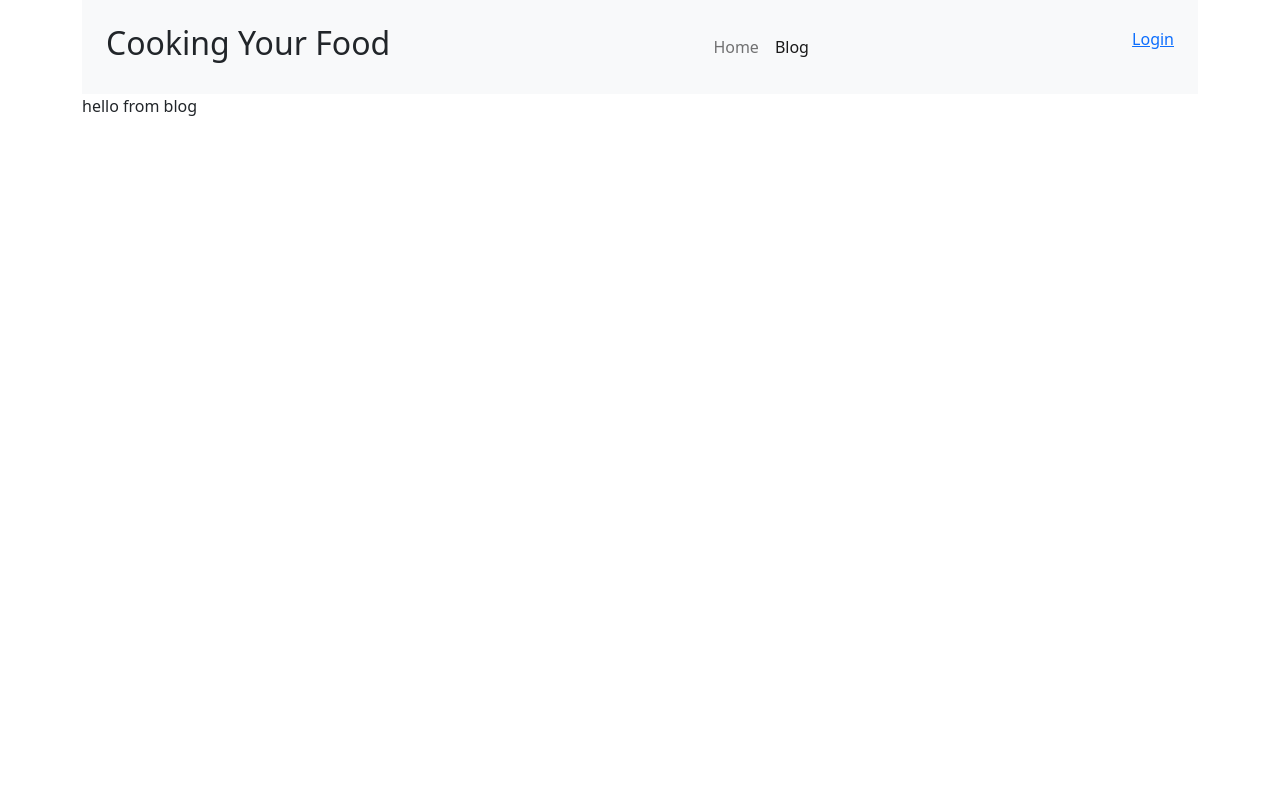
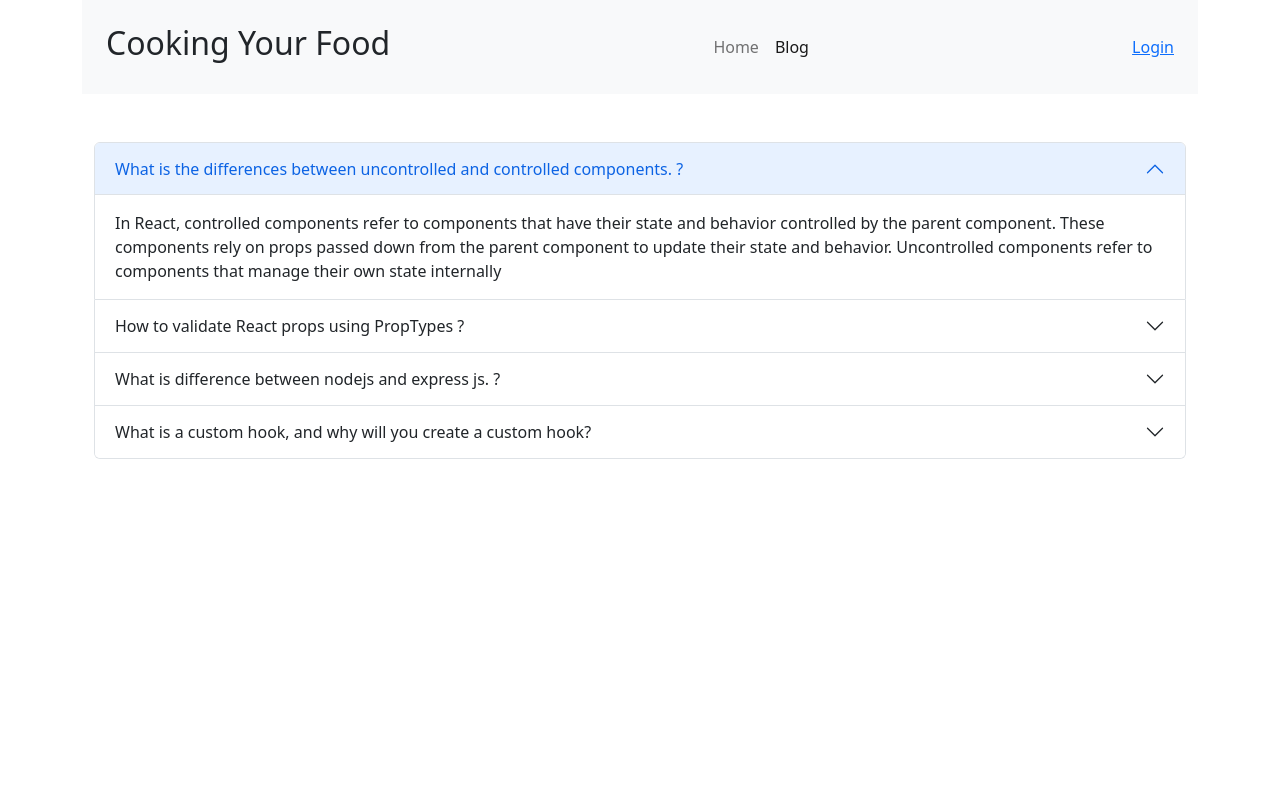
Before and after one commit to Jakir80/Recipe-hunter-Client, a React (Vite) app: page /blog in a window 1280 px wide. Shown: the top 797 px of the page. Built offline with nearby package versions, Linux system fonts and the light colour scheme; no server answers.

Commit message:
given -blog-post-answer

```diff
--- a/src/Blog/Blog.jsx
+++ b/src/Blog/Blog.jsx
@@ -1,10 +1,44 @@
 /* eslint-disable no-unused-vars */
 import React from 'react';
+import { Accordion } from 'react-bootstrap';
 
 const Blog = () => {
     return (
-        <div>
-            hello from blog
+        <div className='container mt-4 pt-4'>
+            <Accordion defaultActiveKey="0">
+                <Accordion.Item eventKey="0">
+                    <Accordion.Header>What is the differences between uncontrolled and controlled components. ?</Accordion.Header>
+                    <Accordion.Body>
+                        In React, controlled components refer to components that have their state and behavior controlled by the parent component. These components rely on props passed down from the parent component to update their state and behavior. Uncontrolled components refer to components that manage their own state internally
+                    </Accordion.Body>
+                </Accordion.Item>
+                <Accordion.Item eventKey="1">
+                    <Accordion.Header>How to validate React props using PropTypes ?</Accordion.Header>
+                    <Accordion.Body>
+                        React PropTypes validators
+
+                        1. any : The prop can be of any data type. <br />
+                        2.   bool : The prop should be a Boolean. <br />
+                        3. number : The prop should be a number. <br />
+                        4. string : The prop should be a string. <br />
+                        5.func : The prop should be a function. <br />
+                        6. array : The prop should be an array. <br />
+                        7. object : The prop should be an object. <br />
+                    </Accordion.Body>
+                </Accordion.Item>
+                <Accordion.Item eventKey="3">
+                    <Accordion.Header>What is difference between nodejs and express js. ?</Accordion.Header>
+                    <Accordion.Body>
+                    js web application framework that provides a robust set of features for web and mobile applications. In other words, NodeJS is the package, which provides the JavaScript run-time environment, whereas Express is a framework that sits on top of NodeJS and helps us to handle requests and responses.
+                    </Accordion.Body>
+                </Accordion.Item>
+                <Accordion.Item eventKey="3">
+                    <Accordion.Header>What is a custom hook, and why will you create a custom hook?</Accordion.Header>
+                    <Accordion.Body>
+                    Custom React JS hooks offer reusability as when a custom hook is created, it can be reused easily, which makes the code cleaner and reduces the time to write the code. It also enhances the rendering speed of the code as a custom hook does not need to be rendered again and again while rendering the whole code
+                    </Accordion.Body>
+                </Accordion.Item>
+            </Accordion>
         </div>
     );
 };
--- a/src/Register/SignUp.jsx
+++ b/src/Register/SignUp.jsx
@@ -2,21 +2,21 @@
 /* eslint-disable no-unused-vars */
 import React, { useContext, useState } from 'react';
 import { Link } from 'react-router-dom';
-// import { AuthContext } from '../providers/AuthProvider';
-// import { AuthContext } from '../AuthProvider/AuthProvider';
+
 import { Spinner } from 'react-bootstrap';
 import { AuthContext } from '../AuthProvider/AuthProvider';
 import './SignUp.css';
 const SignUp = () => {
     const [error, setError] = useState('');
-        const { createUser,googlesign, handlegithublogin,loading} = useContext(AuthContext);
-const handlegooglesignin=()=>{
+    const [success,setSuccess]=useState('')
+    const { createUser, googlesign, handlegithublogin, loading } = useContext(AuthContext);
+    const handlegooglesignin = () => {
         googlesign()
     }
-const gihublogin=()=>{
+    const gihublogin = () => {
         handlegithublogin()
     }
-if(loading){
+    if (loading) {
         return <Spinner animation="border" variant="primary" />
     }
     const handleSignUp = event => {
@@ -40,6 +40,7 @@ if(loading){
             .then(result => {
                 const loggedUser = result.user;
                 console.log(loggedUser)
+                setSuccess("user created successfully")
             })
             .catch(error => {
                 console.log(error);
@@ -69,11 +70,12 @@ if(loading){
             </form>
             <p><small>Already have an account? <Link to="/login">Login</Link></small>
 
-
+            <p>{success}</p>
             </p>
             <button onClick={handlegooglesignin} className='btn btn-lg btn-outline-success m-2 font-bold'>sign in with google</button>
             <button onClick={gihublogin} className='btn btn-lg btn-outline-info '> sign in with github</button>
             <p className='text-error'>{error}</p>
+
         </div>
     );
 };
--- a/src/Routs/Menubar.jsx
+++ b/src/Routs/Menubar.jsx
@@ -1,10 +1,12 @@
 /* eslint-disable no-unused-vars */
-import React from 'react';
+import React, { useContext } from 'react';
 import { Nav, Navbar } from 'react-bootstrap';
 import { Link, useLocation } from 'react-router-dom';
+import { AuthContext } from '../AuthProvider/AuthProvider';
 const Menubar = () => {
   const location = useLocation();
-
+  const {user}=useContext(AuthContext)
+  console.log(user)
   const isActive = (path) => {
     return location.pathname === path ? 'active' : '';
   };
@@ -25,7 +27,8 @@ const Menubar = () => {
         </Nav.Item>
       </Nav>
       <Nav>
-      <p> <Link to="/login">Login</Link></p>
+      <Link to="/login">Login</Link>
+   {user && <span>{useContext.email}</span> }
       </Nav>
     </Navbar>
         </div>
```
Lines whose indentation alone changed are shown as unchanged.
